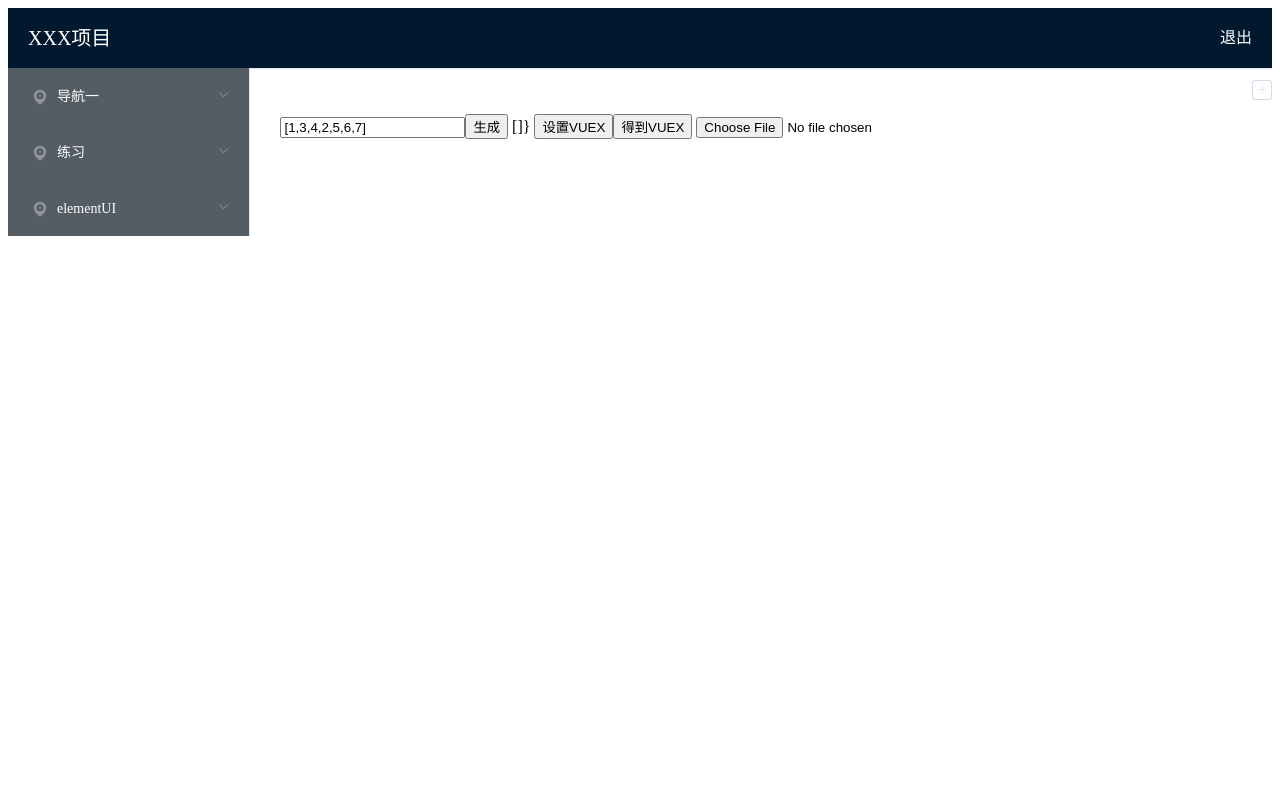
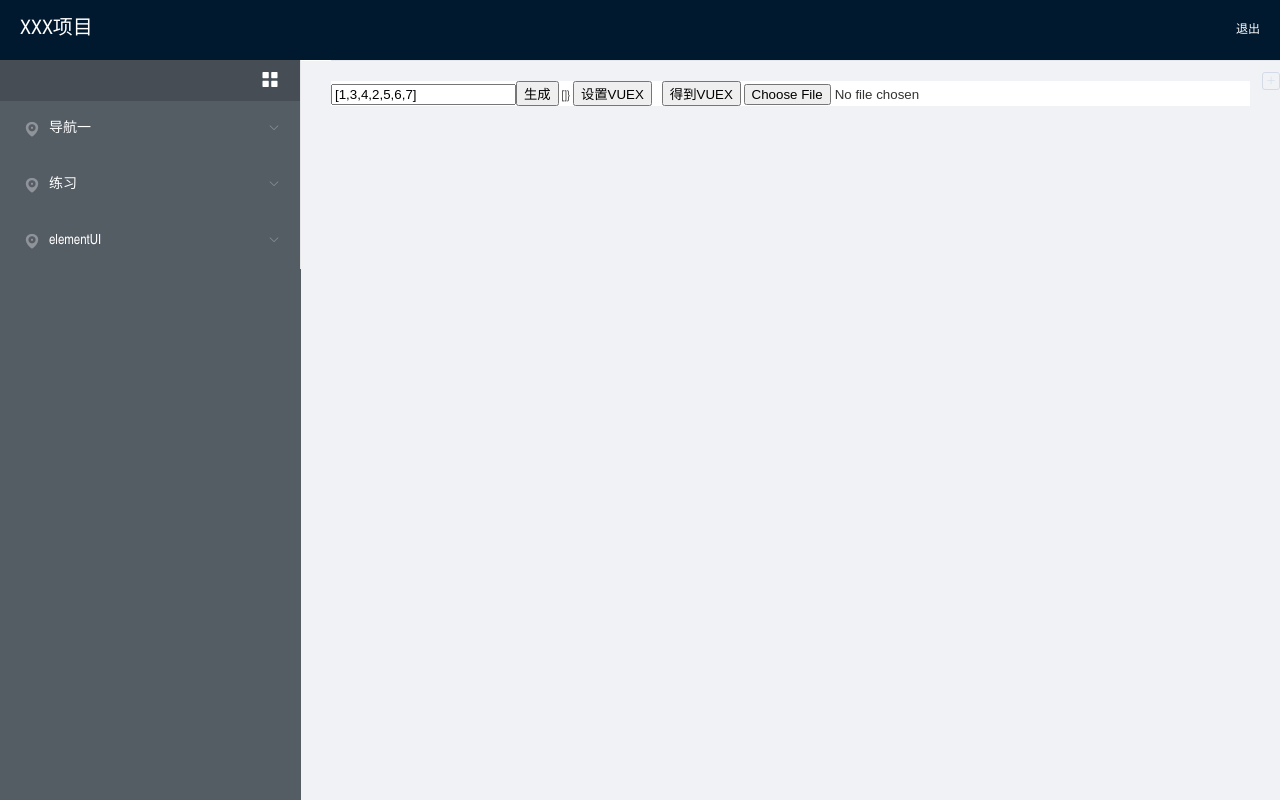
Before and after one commit to cancan0200/fenzhiguanli_1, a Vue app: page /cs/ers/first/first in a window 1280 px wide. Built offline with nearby package versions, Linux system fonts and the light colour scheme.

Commit message:
增加一些公用方法

```diff
--- a/http.js
+++ b/http.js
@@ -19,21 +19,21 @@ request.interceptors.request.use(function (config) {
   return Promise.reject(error)
 })
 
-// 添加响应拦截器
-request.interceptors.response.use(function (response) {
-  // 只返回数据
-  return response.data
-}, function (error) {
-  const status = error.response.status
-  if (status >= 500) {
-    alert('服务繁忙请稍后再试')
-  } else if (status >= 400) {
-    alert(error.response.data.message)
-  }
-  // 对响应错误做点什么
-  console.dir(error)
-  return Promise.reject(error)
-})
+// // 添加响应拦截器
+// request.interceptors.response.use(function (response) {
+//   // 只返回数据
+//   return response.data
+// }, function (error) {
+//   const status = error.response.status
+//   if (status >= 500) {
+//     alert('服务繁忙请稍后再试')
+//   } else if (status >= 400) {
+//     alert(error.response.data.message)
+//   }
+//   // 对响应错误做点什么
+//   console.dir(error)
+//   return Promise.reject(error)
+// })
 
 const get = (url, data) => request.get(url, {
   params: data
--- /dev/null
+++ b/src/assets/styles/index.scss
@@ -0,0 +1,6 @@
+
+
+@import 'reset';
+
+// 项目自定义可复用样式
+@import 'modules';
--- /dev/null
+++ b/src/assets/styles/modules.scss
@@ -0,0 +1,148 @@
+.m-0 {
+  margin: 0px !important;
+}
+
+.mt-0 {
+  margin-top: 0px !important;
+}
+
+.mr-0 {
+  margin-right: 0px !important;
+}
+
+.mb-0 {
+  margin-bottom: 0px !important;
+}
+
+.ml-0 {
+  margin-left: 0px !important;
+}
+
+.m-0 {
+  margin: 0px !important;
+}
+
+.mt-10 {
+  margin-top: 10px !important;
+}
+
+.mr-10 {
+  margin-right: 10px !important;
+}
+
+.mb-10 {
+  margin-bottom: 10px !important;
+}
+
+.ml-10 {
+  margin-left: 10px !important;
+}
+
+.mx-10 {
+  margin-right: 10px !important;
+  margin-left: 10px !important;
+}
+
+.my-10 {
+  margin-top: 10px !important;
+  margin-bottom: 10px !important;
+}
+
+.m-out-10 {
+  margin: -10px !important;
+}
+
+.mt-out-10 {
+  margin-top: -10px !important;
+}
+
+.mr-out-10 {
+  margin-right: -10px !important;
+}
+
+.mb-out-10 {
+  margin-bottom: -10px !important;
+}
+
+.ml-out-10 {
+  margin-left: -10px !important;
+}
+
+.mx-out-10 {
+  margin-right: -10px !important;
+  margin-left: -10px !important;
+}
+
+.my-out-10 {
+  margin-top: -10px !important;
+  margin-bottom: -10px !important;
+}
+
+.m-30 {
+  margin: 30px !important;
+}
+
+.mt-30 {
+  margin-top: 30px !important;
+}
+
+.mr-30 {
+  margin-right: 30px !important;
+}
+
+.mb-30 {
+  margin-bottom: 30px !important;
+}
+
+.ml-30 {
+  margin-left: 30px !important;
+}
+
+.mx-30 {
+  margin-right: 30px;
+  margin-left: 30px;
+}
+
+.my-30 {
+  margin-top: 30px !important;
+  margin-bottom: 30px !important;
+}
+
+.m-out-30 {
+  margin: -30px !important;
+}
+
+.mt-out-30 {
+  margin-top: -30px !important;
+}
+
+.mr-out-30 {
+  margin-right: -30px !important;
+}
+
+.mb-out-30 {
+  margin-bottom: -30px !important;
+}
+
+.ml-out-30 {
+  margin-left: -30px !important;
+}
+
+.mx-out-30 {
+  margin-right: -30px !important;
+  margin-left: -30px !important;
+}
+
+.my-out-30 {
+  margin-top: -30px !important;
+  margin-bottom: -30px !important;
+}
+
+
+.text-right {
+  text-align: right;
+}
+
+.el-menu-vertical-demo.menu--folded > li{
+  width: 120px
+}
--- /dev/null
+++ b/src/assets/styles/reset.scss
@@ -0,0 +1,53 @@
+/**
+ * 本文件是项目 样式
+**/
+
+@charset "utf-8";
+/* CSS Document */
+html, body, ul, li, ol, dl, dd, dt, p, h1, h2, h3, h4, h5, h6, form, fieldset, legend, img {
+  margin: 0;
+  padding: 0;
+}
+
+fieldset, c {
+  border: none;
+}
+
+img {
+  display: block;
+}
+
+address, caption, cite, code, dfn, th, var {
+  font-style: normal;
+  font-weight: normal;
+}
+
+ul, ol, li {
+  list-style: none;
+}
+
+body {
+  color: #333;
+  font: 12px "SimSun", "宋体", "Arial Narrow", HELVETICA;
+  background: #fff;
+}
+
+a {
+  color: #666;
+  text-decoration: none;
+}
+
+/*清除浮动*/
+.clear {
+  clear: both
+}
+
+* {
+  box-sizing: border-box
+}
+
+body, html {
+  height: 100%;
+
+  /* overflow: hidden; */
+}
--- a/src/components/layout.vue
+++ b/src/components/layout.vue
@@ -1,13 +1,5 @@
 <template>
   <!-- 模板文件-->
-  <!--  <el-container>-->
-  <!--    <el-aside width="200px">Aside</el-aside>-->
-  <!--    <el-container>-->
-  <!--      <el-header>Header</el-header>-->
-  <!--      <el-main>Main</el-main>-->
-  <!--      <el-footer>Footer</el-footer>-->
-  <!--    </el-container>-->
-  <!--  </el-container>-->
   <div>
     <div class="background-top">
       <div class="logo-wrapper">
@@ -21,15 +13,24 @@
       <div class="menu-wrapper">
         <el-row class="tac">
           <el-col :span="24">
+            <!--   :class="[{'menu--folded': isMenuCollapse===false}]"-->
             <el-menu
               :default-active="menuDefault"
-              class="el-menu-vertical-demo"
+              class="el-menu-vertical"
               background-color="#545c64"
               text-color="#fff"
               router
+              :collapse="isMenuCollapse"
               active-text-color="#ffd04b"
               @select="menuSelectHandle"
             >
+              <el-row class="icon-wrapper row-bg" :style="iconWidth" type="flex" justify="end">
+                <el-col>
+                  <div class="text-right" @click="toggleMenuClose()">
+                    <i class="el-icon-menu"></i>
+                  </div>
+                </el-col>
+              </el-row>
               <el-submenu v-for="(item, index) in menuList" :key="index" :index="item.index">
                 <template slot="title">
                   <i class="el-icon-location"></i>
@@ -44,11 +45,12 @@
         </el-row>
       </div>
       <div class="main-wrapper">
-        <div class="topWrapper">
+        <div class="top-wrapper">
           <el-tabs
             v-model="editableTabsValue"
             type="card"
             editable
+            class="top--tabs mb-0"
             @tab-remove="romoveTabsHandle"
             @tab-click="clickTabsHandle"
           >
@@ -63,11 +65,13 @@
             </el-tab-pane>
           </el-tabs>
         </div>
-        <div class="content">
+        <div class="layout-main">
+          <div class="layout-wrapper">
             <keep-alive>
               <router-view v-if="$route.meta.keepAlive"></router-view>
             </keep-alive>
             <router-view v-if="!$route.meta.keepAlive"></router-view>
+          </div>
         </div>
       </div>
     </div>
@@ -89,12 +93,14 @@
 
 <script>
   import getCertainNode from './../util/utils.js'
+  import Storage from '../store/Storage'
 
   export default {
     name: 'layout',
     data () {
       return {
         isExitModal: false,
+        isMenuCollapse: false,
 
         editableTabsValue: '',
         editableTabs: [],
@@ -143,7 +149,23 @@
         ]
       }
     },
+    computed: {
+      iconWidth () {
+        return !this.isMenuCollapse ? 'width: 300px' : 'width: 63px'
+      }
+    },
+    mounted() {
+      this.initData();
+    },
     methods: {
+      initData(){
+        let tabsGet = Storage.sessionGet('cacheTabs');
+        this.editableTabs = tabsGet && tabsGet.length > 0 ? tabsGet : []
+
+        let  editableTabsValue = Storage.sessionGet('cacheActiveTabs')
+        this.editableTabsValue = editableTabsValue ? editableTabsValue : ''
+        console.log(editableTabsValue)
+      },
       // 菜单选择回调
       // index: 选中菜单项的 index, indexPath: 选中菜单项的 index path
       menuSelectHandle (index, indexPath) {
@@ -161,6 +183,8 @@
           this.editableTabs.push(tabItem)
         }
         this.editableTabsValue = index
+        Storage.sessionSet('cacheTabs', this.editableTabs)
+        Storage.sessionSet('cacheActiveTabs', this.editableTabsValue)
       },
 
       // tabs 删除回调
@@ -176,8 +200,8 @@
                 activeName = nextTab.name
               }
             }
-
           })
+          Storage.sessionSet('cacheTabs', this.editableTabs)
         }
 
         this.editableTabsValue = activeName
@@ -192,16 +216,22 @@
           })
           this.menuDefault = tabItem.name
         }
+        this.editableTabsValue = tabItem.name
+        Storage.sessionSet('cacheActiveTabs', this.editableTabsValue)
       },
 
-      exit() {
+      exit () {
         this.isExitModal = true
+      },
+
+      toggleMenuClose () {
+        this.isMenuCollapse = !this.isMenuCollapse
       }
     }
   }
 </script>
 
-<style lang="scss" scoped>
+<style lang="scss">
   body {
     margin: 0;
     padding: 0;
@@ -234,19 +264,56 @@
 
   .content-wrapper {
     display: flex;
-
+    background: #F0F2F5;
+    position: absolute;
+    top: 60px;
+    left: 0;
+    right: 0;
+    bottom: 0;
+    overflow-x: hidden;
+    overflow-y: auto;
     .menu-wrapper {
-      width: 300px;
+      /*width: 300px;*/
       background-color: #545C64;
+      height: 100%;
+      .icon-wrapper {
+        border: 0;
+        padding: 10px 20px 10px 0;
+        background: rgba(67, 74, 80, 0.8);
+        i {
+          color: #fff;
+          font-size: 20px
+        }
+      }
+      .el-menu-vertical{
+        height: 100%;
+      }
     }
 
     .main-wrapper {
       width: 100%;
+      height: 100%;
+      /*padding: 20px 30px;*/
+      .top-wrapper{
+        .top--tabs{
+          background: #fff;
+          padding-left: 30px;
+          .el-tabs__header{
+            margin: 0 !important;
+          }
+          .el-tabs--card>.el-tabs__header .el-tabs__item.is-active.is-closable {
+            background: #F0F2F5 !important;
+          }
+        }
       }
 
-    .content {
-      padding: 30px;
+      .layout-main {
+        padding: 20px 30px;
+        background: #F0F2F5;
+        .layout-wrapper{
           background: #fff;
+        }
+      }
     }
   }
 
--- a/src/main.js
+++ b/src/main.js
@@ -7,6 +7,7 @@ import store from './store'
 import './common.js'
 import ElementUI from 'element-ui'
 import 'element-ui/lib/theme-chalk/index.css'
+import './assets/styles/index.scss'
 
 Vue.config.productionTip = false
 Vue.use(ElementUI)
--- a/src/pages/first/first.vue
+++ b/src/pages/first/first.vue
@@ -4,7 +4,7 @@
     <button @click="getTargetArr">生成</button>
     {{targetArr}}}
 
-    <button @click="setVuex()">设置VUEX</button>
+    <button class="mr-10" @click="setVuex()">设置VUEX</button>
     <button @click="getVuex()">得到VUEX</button>
     {{isMenu}}
 
--- a/src/store/Storage.js
+++ b/src/store/Storage.js
@@ -1,10 +1,9 @@
 /**
  * @file 设置缓存
- * @author songgaoke
+ * @author zhoucan
  */
 
 export default {
-  // ==================sessionsTorage设置缓存================
   // 设置缓存
   sessionSet: function (name, data) {
     sessionStorage.removeItem(name)
```
Also changed, not shown: src/assets/styles/variable.scss (added, +24 -0 lines), src/assets/logo.png (deleted). Lines whose indentation alone changed are shown as unchanged.
